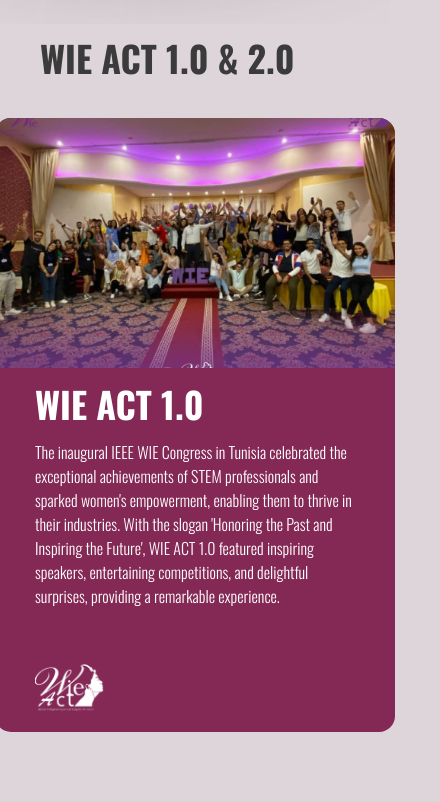
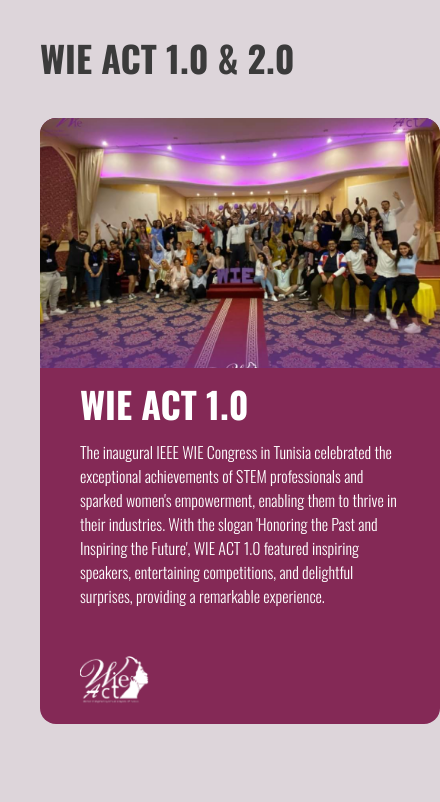
Before and after one commit to IEEE-ESPRIT-SB/wie-act-3.0, a Next.js app: page /about-us in a window 390 px wide. Shown: the part 930-1732 px from the top of the page, 440 px wide, since content can reach past the window. Built offline with nearby package versions, Linux system fonts and the light colour scheme.

Commit message:
fix edition card

```diff
--- a/src/app/about-us/_components/edition-card.tsx
+++ b/src/app/about-us/_components/edition-card.tsx
@@ -14,18 +14,19 @@
     logo
 }: Readonly<Props>) {
     return (
-        <div className='w-[400px] bg-primary rounded-lg text-white z-20'>
+        <div className='w-[400px] bg-primary rounded-lg text-white z-20 flex flex-col justify-between'>
             <div
                 className='w-full h-[250px] bg-cover bg-center bg-no-repeat rounded-t-lg'
                 style={{
                     backgroundImage: `url(${image})`
                 }}></div>
-
-            <div className='flex flex-col gap-10 px-10 py-4'>
+            <div className='flex flex-col justify-between gap-10 px-10 py-4'>
                 <div className=' flex flex-col gap-4'>
                     <h2 className='text-4xl font-bold uppercase'>{title}</h2>
                     <p className='font-light'>{description}</p>
                 </div>
+            </div>{' '}
+            <div className='flex px-10 py-4'>
                 <Image src={logo} alt={title} width={70} height={70} />
             </div>
         </div>
--- a/src/app/about-us/_components/previous-editions.tsx
+++ b/src/app/about-us/_components/previous-editions.tsx
@@ -9,7 +9,7 @@
                 WIE ACT 1.0 & 2.0
             </h2>
 
-            <div className='flex md:flex-row flex-col gap-20 w-full justify-center items-center'>
+            <div className='flex md:flex-row flex-col items-stretch gap-20 w-full justify-center'>
                 <EditionCard
                     title='wie act 1.0'
                     description="The inaugural IEEE WIE Congress in Tunisia celebrated the exceptional achievements of STEM professionals and sparked women's empowerment, enabling them to thrive in their industries. With the slogan 'Honoring the Past and Inspiring the Future', WIE ACT 1.0 featured inspiring speakers, entertaining competitions, and delightful surprises, providing a remarkable experience."
--- a/src/app/about-us/page.tsx
+++ b/src/app/about-us/page.tsx
@@ -7,7 +7,7 @@
     return (
         <main className='flex flex-col md:gap-20 gap-20 py-20 bg-background'>
             <div
-                className='absolute top-0 right-0 w-[981px] h-[954px] bg-cover bg-center bg-no-repeat rounded-t-lg '
+                className='absolute top-0 right-0 md:w-[981px] h-[954px] bg-cover bg-center bg-no-repeat rounded-t-lg '
                 style={{
                     backgroundImage: `url(/images/hero-about-bg.png)`
                 }}></div>
```
